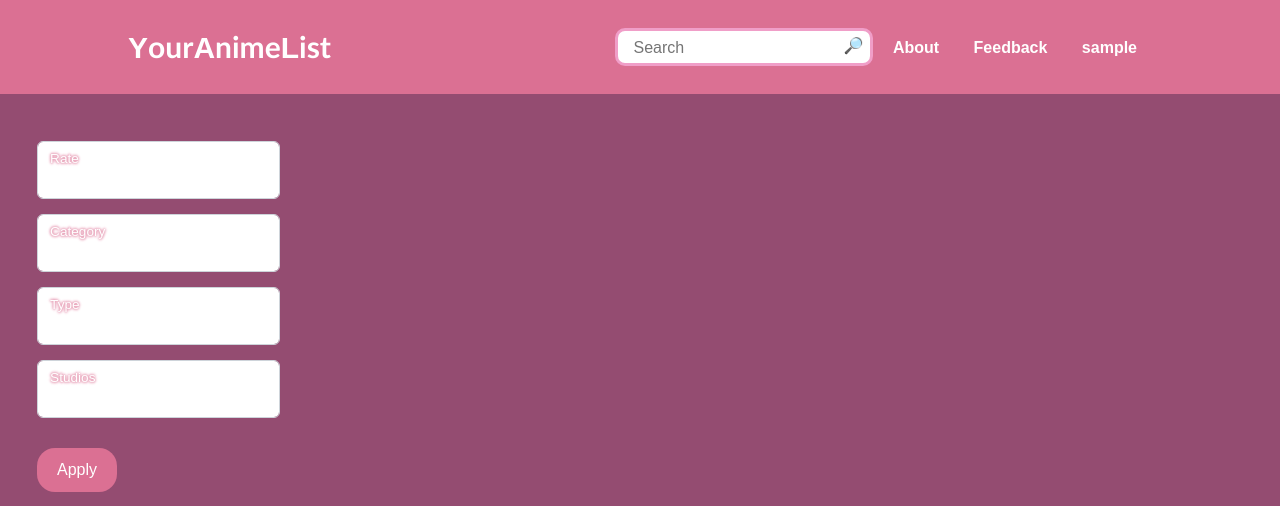
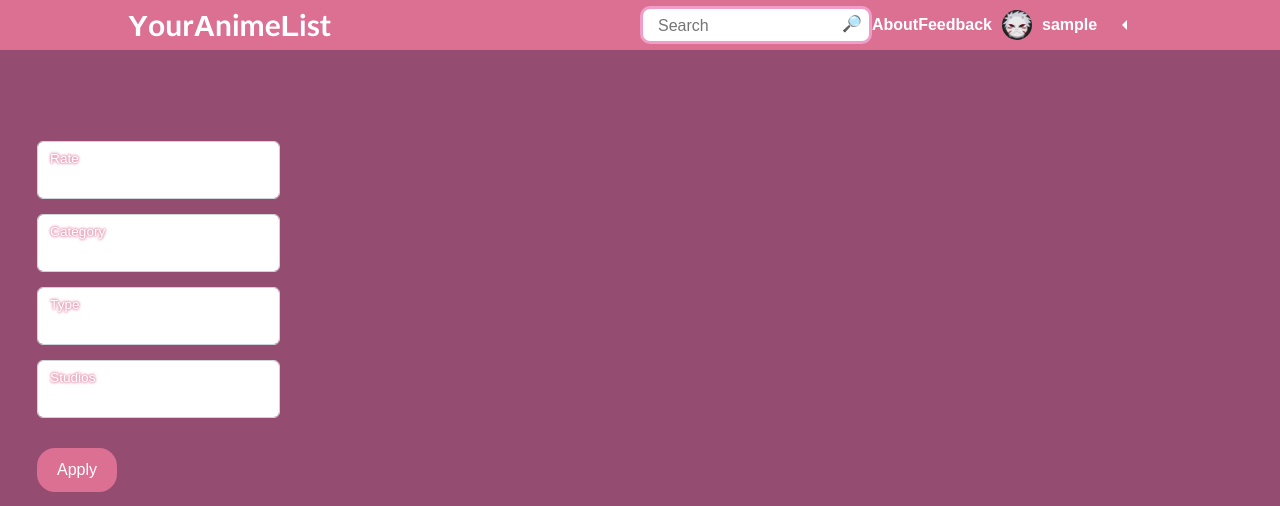
Before and after one commit to bitwopi/MyFirstSite, a Django app: page / in a window 1280 px wide. Shown: the top 506 px of the page. Run offline with Django 4.2, Linux system fonts and the light colour scheme; the visitor is signed in with stand-in values (Sample User, id 1); data that the repository does not hold is empty.

Commit message:
header remade and dropdown menu created

```diff
--- /dev/null
+++ b/mysite/main_app/static/main_app/css/profile_dropdown.css
@@ -0,0 +1,64 @@
+.triangle-container{
+    box-sizing: border-box;
+    height: 100%;
+}
+.profile-dropdown{
+    display: flex;
+    align-items: center;
+    justify-content: start;
+    width: 160px;
+    padding: 10px 10px 10px 10px;
+}
+.triangle-container::after{
+    width: 0px;
+    display: block;
+    content: "";
+    position: relative;
+    left: 130px;
+    bottom: 30px;
+	border-right: 5px solid white;
+	border-top: 5px solid transparent;
+	border-bottom: 5px solid transparent;
+	transition: all 0.2s ease 0s;
+}
+.triangle-container.active::after{
+    border: 0px;
+    border-right: 5px solid transparent;
+	border-top: 5px solid white;
+	border-left: 5px solid transparent;
+}
+.triangle-container.active{
+    background: pink;
+}
+.submenu{
+    position: absolute;
+    width: 160px;
+    right: 218px;
+    top: 43px;
+    box-sizing: border-box;
+    display: flex;
+    flex-flow: column;
+    background: pink;
+    padding-bottom: 5px;
+}
+.submenu-title{
+    padding: 5px 10px;
+    color: white;
+}
+.submenu-item{
+    display: block;
+    padding: 5px 15px;
+    font-weight: normal;
+}
+.bordering:hover{
+    color: white;
+}
+.submenu-item:hover{
+    padding-left: 20px;
+}
+.mini-avatar{
+    width: 30px;
+    height: 30px;
+    border-radius: 15px;
+    margin-right: 10px;
+}
--- a/mysite/main_app/static/main_app/css/styles.css
+++ b/mysite/main_app/static/main_app/css/styles.css
@@ -121,7 +121,8 @@ a{
 
 /*header*/
 .header{
-    height: fit-content;
+    box-sizing: border-box;
+    height: 50px;
     width: 100%;
     padding: 0 10%;
     background: #DB7093;
@@ -172,19 +173,18 @@ a{
     color: gainsboro;
  }
 .nav-links{
-    padding: 28px 0;
-    margin: 0;
+    display: flex;
+    height: 50px;
+    box-sizing: border-box;
+    width: 50%;
+    align-items: center;
+    justify-content: space-evenly;
 }
-.nav-links li{
-    display: inline-block;
-    margin: 0 15px;
-}
-.nav-links li a{
-    position: relative;
+.nav-links a{
     text-decoration: none;
 }
 
-.nav-links li a:hover{
+.nav-links a:hover{
     color: gainsboro;
 }
 .menu-icon{
@@ -207,7 +207,7 @@ a{
         position: absolute;
         height: 10%;
         width: 100%;
-        transition: all 0.3s ease 0s;
+        transition: all 0.3s ease-out;
         background-color: white;
     }
     .menu-icon::before,
@@ -260,13 +260,7 @@ a{
         background-color: #DB7093;
         z-index: 2;
     }
-    .nav-links li{
-        display: block;
-        margin: 0;
-        padding: 15px;
-        font-size: 25px;
-    }
-    .nav-links li:hover{
+    .nav-links:hover{
         background-color: #863a61;
     }
     .header nav{
--- a/mysite/main_app/static/main_app/js/scripts.js
+++ b/mysite/main_app/static/main_app/js/scripts.js
@@ -8,3 +8,19 @@ if(iconMenu){
         navLinks.classList.toggle('active');
     });
 }
+
+// Profile dropdown
+const dropdown = document.querySelector('.profile-dropdown');
+const submenu = document.querySelector('.submenu');
+const container = document.querySelector('.triangle-container')
+if(dropdown){
+    dropdown.addEventListener("mouseover", function(e){
+        submenu.removeAttribute('hidden');
+        container.classList.add('active');
+        dropdown.classList.add('bordering');
+    })
+    submenu.addEventListener("mouseleave", function(e){
+        submenu.setAttribute('hidden', '');
+        container.classList.remove('active');
+    })
+}
--- a/mysite/main_app/templates/main_app/base.html
+++ b/mysite/main_app/templates/main_app/base.html
@@ -7,6 +7,7 @@
     <link href="https://cdn.jsdelivr.net/npm/bootstrap@5.2.0-beta1/dist/css/bootstrap.min.css" rel="stylesheet" integrity="sha384-0evHe/X+R7YkIZDRvuzKMRqM+OrBnVFBL6DOitfPri4tjfHxaWutUpFmBp4vmVor" crossorigin="anonymous">
     <link type="text/css" href="{% static 'main_app/css/styles.css' %}" rel="stylesheet">
     <link type="text/css" href="{% static 'main_app/css/search.css' %}" rel="stylesheet">
+    <link type="text/css" href="{% static 'main_app/css/profile_dropdown.css' %}" rel="stylesheet">
     <link type="text/css" href="{% static 'account/css/profile.css' %}" rel="stylesheet">
     <link type="text/css" href="{% static 'account/css/list.css' %}" rel="stylesheet">
     {% block extrastyles %}
@@ -21,24 +22,37 @@
             <div class="menu-icon">
                 <span></span>
             </div>
-            <ul class="nav-links">
+            <div class="nav-links">
                 <form class="search-form" method="get" action="{% url 'search' %}">
                     <input class="search-bar" type="search" name="q" placeholder="Search">
                     <button class="search-button" type="submit">🔎</button>
                 </form>
                 {% for m in menu %}
-                    <li><a href="#">{{ m.title }}</a></li>
+                    <a href="#">{{ m.title }}</a>
                 {% endfor %}
                 {% if request.user.is_authenticated %}
-                    {% if request.user.avatar %}
-                        <li><a href="{%url 'profile'%}">{{ request.user.avatar }}</a></li>
-                    {% else %}
-                        <li><a href="{%url 'profile'%}">{{ request.user.username }}</a></li>
-                    {% endif %}
+                    <div class="triangle-container">
+                        <div class="profile-dropdown">
+                            {% if request.user.avatar %}
+                                <img class="mini-avatar" src="{{ request.user.avatar.url }}">
+                            {% else %}
+                                <img class="mini-avatar" src="{% static 'account/images/placeholder.png' %}">
+                            {% endif %}
+                            <a href="{%url 'profile'%}">{{ request.user.username }}</a>
+                        </div>
+                    </div>
+                    <div class="submenu bordering" hidden>
+                        <div class="submenu-title">Аккаунт</div>
+                        <a class="submenu-item" href="{%url 'profile'%}">Профиль</a>
+                        <a class="submenu-item">Список аниме</a>
+                        <a class="submenu-item">Список манги</a>
+                        <div class="submenu-title">Сайт</div>
+                        <a class="submenu-item" href="{%url 'logout'%}">Выход</a>
+                    </div>
                 {% else %}
-                    <li><a href="{%url 'login'%}">Login</a></li>
+                    <a href="{%url 'login'%}">Login</a>
                 {% endif %}
-            </ul>
+            </div>
             {% endblock mainmenu %}
         </nav>
     </div>
--- a/mysite/main_app/templates/main_app/includes/add_to_list.html
+++ b/mysite/main_app/templates/main_app/includes/add_to_list.html
@@ -4,7 +4,7 @@
 {% endblock extrastyles %}
 {% if request.user.is_authenticated %}
     <div class="add-panel">
-        <div class="info-title bordering">Добавить в список</div>
+        <div class="info-title bordering">Cписок</div>
         {% csrf_token %}
         {% if type == "anime" %}
             <input type="number" name="anime_list_id" value="{{ list.id }}" hidden>
--- a/mysite/main_app/templates/main_app/posts/post_anime.html
+++ b/mysite/main_app/templates/main_app/posts/post_anime.html
@@ -91,10 +91,13 @@
                 </div>
             </div>
         </div>
+    {% else %}
+        Нет связанных произведений
     {% endif %}
 </div>
 <div class="authors">
     <div class="info-title bordering">Авторы</div>
+    {% if post.get_authors %}
         {% for a in post.get_authors %}
         <div class="mini-card">
             <div class="mini-cover">
@@ -110,6 +113,9 @@
             </div>
         </div>
         {% endfor %}
+    {% else %}
+        Авторы неизвестны
+    {% endif %}
 </div>
 <div class="characters">
     <div class="info-title bordering"><a href="#">Персонажи</a></div>
```
Also changed, not shown: mysite/main_app/static/main_app/css/add_to_list.css (+1 -15 lines), mysite/main_app/static/main_app/js/ajax.js (+11 -7 lines), mysite/main_app/templates/main_app/posts/post_manga.html (+11 -3 lines), mysite/account/static/account/js/scripts.js (added). Lines whose indentation alone changed are shown as unchanged.
